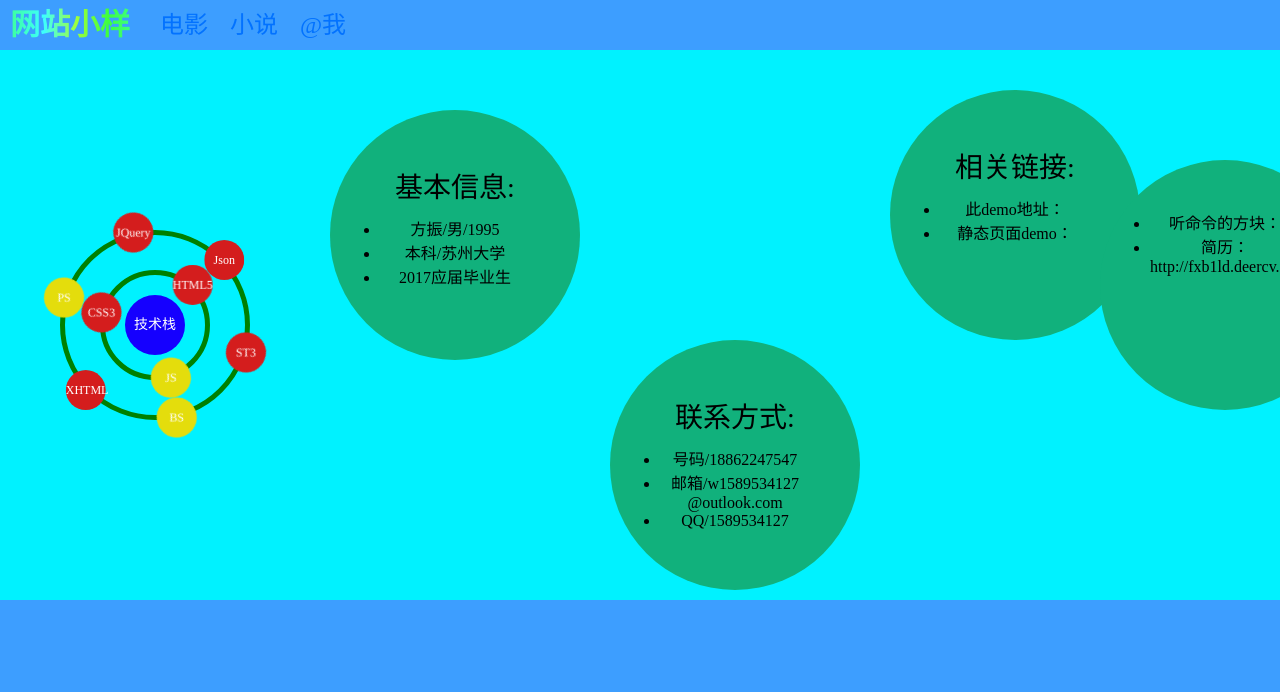
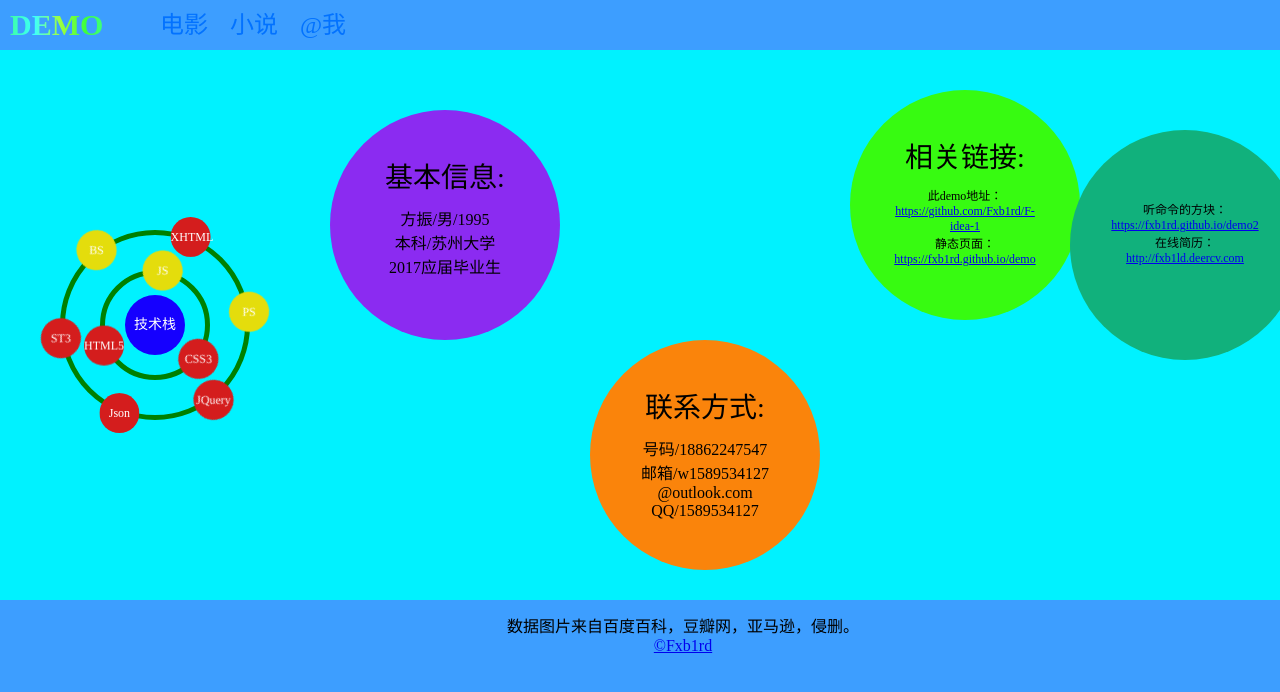
Before and after one commit to Fxb1rd/F-idea-1, a plain HTML site: page index.html in a window 1280 px wide. Both pictures are taken after a click on the link "@我". Shown: the top 692 px of the page. Drawn offline with Linux system fonts and the light colour scheme.

Commit message:
final
1.1

```diff
--- a/css/style.css
+++ b/css/style.css
@@ -170,6 +170,7 @@ header {
 .book .container:last-child {background-color: #F30404;}
 /****************me******************/
 .ME {
+    display: none;
     width: 1366px;
     height: 550px;
     position: absolute;
@@ -332,10 +333,11 @@ header {
 }
 /***************个人信息*****************/
 .personinfo {
-    padding: 50px;
+    display: none;
+    padding: 40px;
     width: 150px;
     height: 150px;
-    border-radius: 125px;
+    border-radius: 120px;
     text-align: center;
 }
 .personinfo span {
@@ -343,29 +345,32 @@ header {
     position: relative;
     line-height: 56px;
 }
+.personinfo li {list-style: none;}
 .personinfo1 {
     float: left;
     margin-left: 330px;
     margin-top: -180px;
-    background-color: #11B17C;
+    background-color: #8B2BF1;
 }
 .personinfo2 {
     float: left;
     margin-left: 30px;
     margin-top: 50px;
-    background-color: #11B17C;
+    background-color: #FA840B;
 }
 .personinfo3 {
     float: left;
     margin-left: 30px;
     margin-top: -200px;
-    background-color: #11B17C;
+    background-color: #37FB11;
+    font-size: 12px;
 }
 .personinfo4 {
     float: left;
-    margin-left: 240px;
-    margin-top: -180px;
+    margin-left: 250px;
+    margin-top: -190px;
     background-color: #11B17C;
+    font-size: 12px;
 }
 /*************页脚********************/
 footer {
@@ -374,4 +379,6 @@ footer {
     background-color: #3d9eff;
     position: absolute;
     bottom: 0;
+    text-align: center;
+    clear: all;
 }
--- a/index.html
+++ b/index.html
@@ -9,7 +9,7 @@
 <body>
     <div class="page">
     <header class="">
-        <span class="btn" id="logo">网站小样</span>
+        <span class="btn" id="logo">DEMO</span>
         <nav class="h-nav">
             <ul>
                 <li><a href="#" >电影</a></li><!--
@@ -52,7 +52,7 @@
         </section>
         <section class="book">
                 <div class="title_warpper">
-                    <span class="b_title">电&nbsp;&nbsp;影</span>
+                    <span class="b_title">小&nbsp;&nbsp;说</span>
                 </div>
                 <article class="container" id="book1">
                     <div class="warpper">
@@ -111,21 +111,21 @@
                 </ul>
             </article>
             <article class="personinfo personinfo3">
-                <span>相关链接:</span>
-                <ul>
-                    <li>此demo地址：</li>
-                    <li>静态页面demo：</li>
-                </ul>
+                <span>相关链接:</span><br>
+                此demo地址：<br><a href="https://github.com/Fxb1rd/F-idea-1">https://github.com/Fxb1rd/F-idea-1 </a><br>
+                静态页面：<br><a href="https://fxb1rd.github.io/demo">https://fxb1rd.github.io/demo</a>
             </article>
             <article class="personinfo personinfo4">
-                <ul>
-                    <li>听命令的方块：</li>
-                    <li>简历：http://fxb1ld.deercv.com</li>
+                <br><br>
+                听命令的方块：<br><a href="https://fxb1rd.github.io/demo2">https://fxb1rd.github.io/demo2</a><br>
+                在线简历：<br> <a href="http://fxb1ld.deercv.com">http://fxb1ld.deercv.com</a>
 
-                </ul>
             </article>
         </section>
         <footer>
+        <br>
+            <p>数据图片来自百度百科，豆瓣网，亚马逊，侵删。</p>
+            <a href="https://github.com/Fxb1rd">&copy;Fxb1rd</a>
         </footer>
     </div>
 
@@ -148,6 +148,16 @@ $(".h-nav a").eq(1).click(function() {
     $("section.book").animate({left:'4%'},500);
     $("section.movie").animate({left:'-92%'},500);
 });
+////个人信息
+$(".h-nav a").eq(2).click(function() {
+    $("section.ME").slideToggle(400);
+    $(".ME article").eq(0).fadeIn(800);
+    $(".ME article").eq(1).fadeIn(1200);
+    $(".ME article").eq(2).fadeIn(1600);
+    $(".ME article").eq(3).fadeIn(2000);
+});
+
+//////////////////////////
 $("section.book").click(function() {
     for (var i = 4; i <= 6; i++) {
         $(".container").eq(i-1).delay(300*(i-3)).animate({width:'340px', height: '350'},300);
@@ -163,16 +173,10 @@ $("section.movie").click(function() {
 //delay() 控制动画执行顺序
 //stop（）防止动画多次触发
 $(".container").mouseenter(function() {
-    //$(this).find("img").eq(0).css("-webkit-filter","blur(10px)");
-    //$(this).find("img").eq(1).delay(200).slideDown(200);
-    //$(this).find("span").stop(true).animate({left:'10px'} ,200);
     $(this).find("p").stop(true).delay(400).slideDown(200);
 });
 $(".container").mouseleave(function() {
     $(".container").delay(200).animate({width:'340px'},400).find("span").delay(600).stop(true).fadeIn(200);
-    //$(this).find("img").eq(0).css("-webkit-filter","blur(0px)");
-    //$(this).find("img").eq(1).slideUp(200);
-    //$(this).find("span").delay(200).animate({left:'220px'}, 200);
     $(this).find("p").slideUp(200);
     Open();
 });
```
